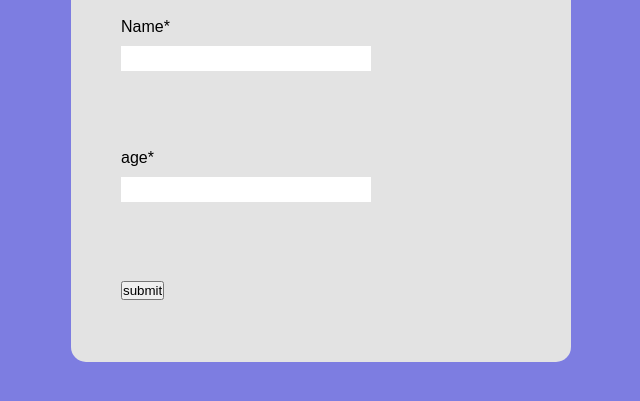
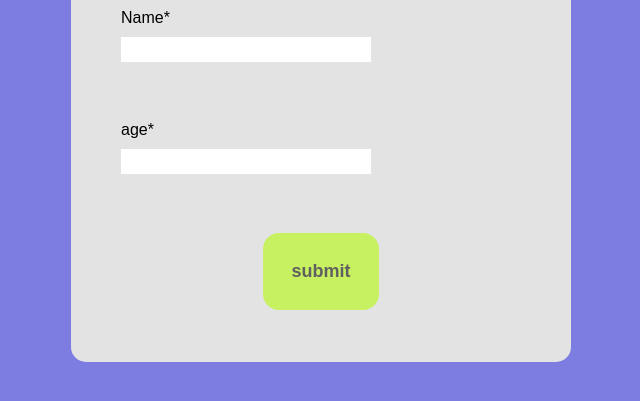
Before and after one commit to abdelrahman390/Serial-Number-generator, a plain HTML site: page index.html in a window 1280 px wide. Shown: the part 263-664 px from the top of the page, without its empty margins (319-959 px from the left). Drawn offline with Linux system fonts and the light colour scheme.

Commit message:
Update style.css

```diff
--- a/style.css
+++ b/style.css
@@ -53,7 +53,7 @@ body{
     outline: none;
     font-size: 15px;
 }
-.card form h1{
+.card form .button{
     margin: 0 auto;
     padding: 28px;
     border: none;
```
